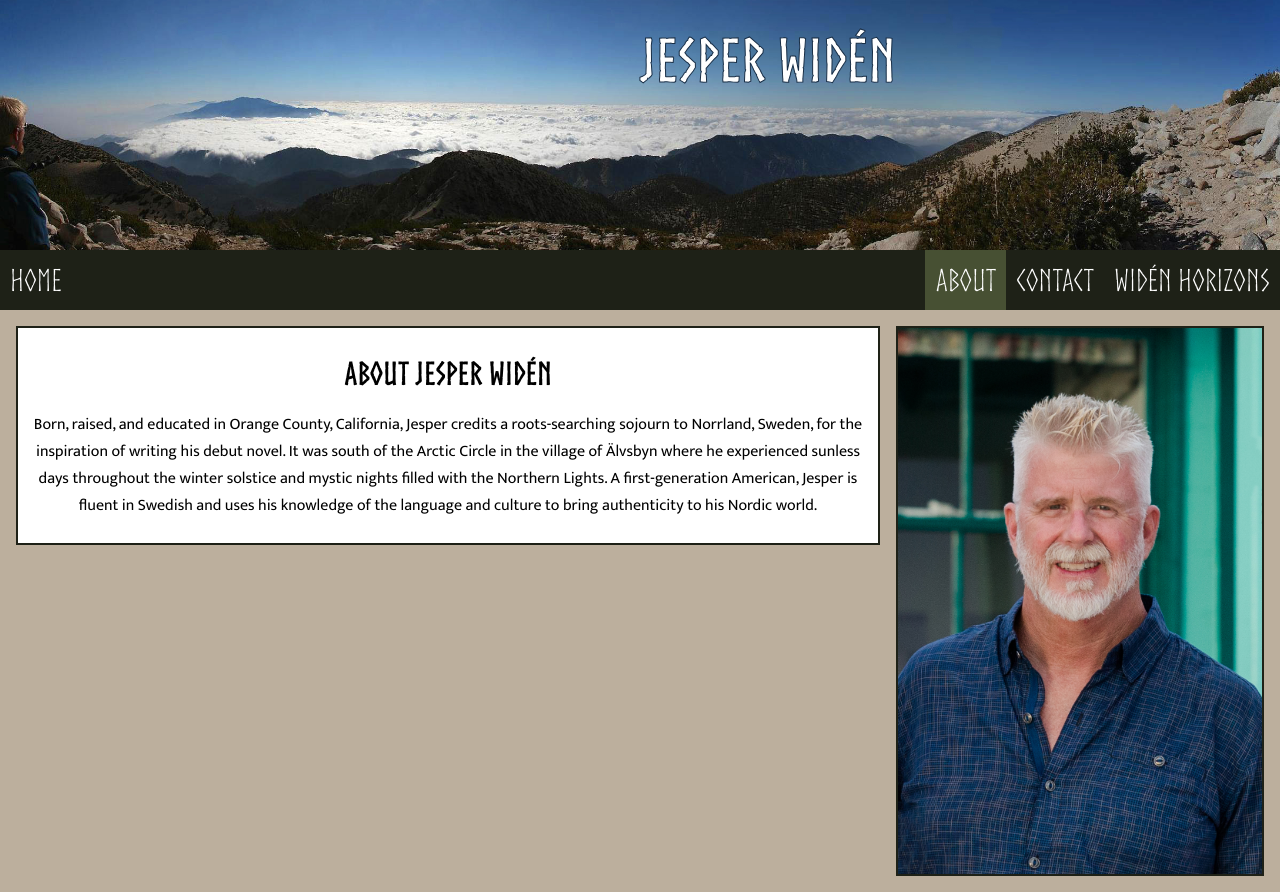
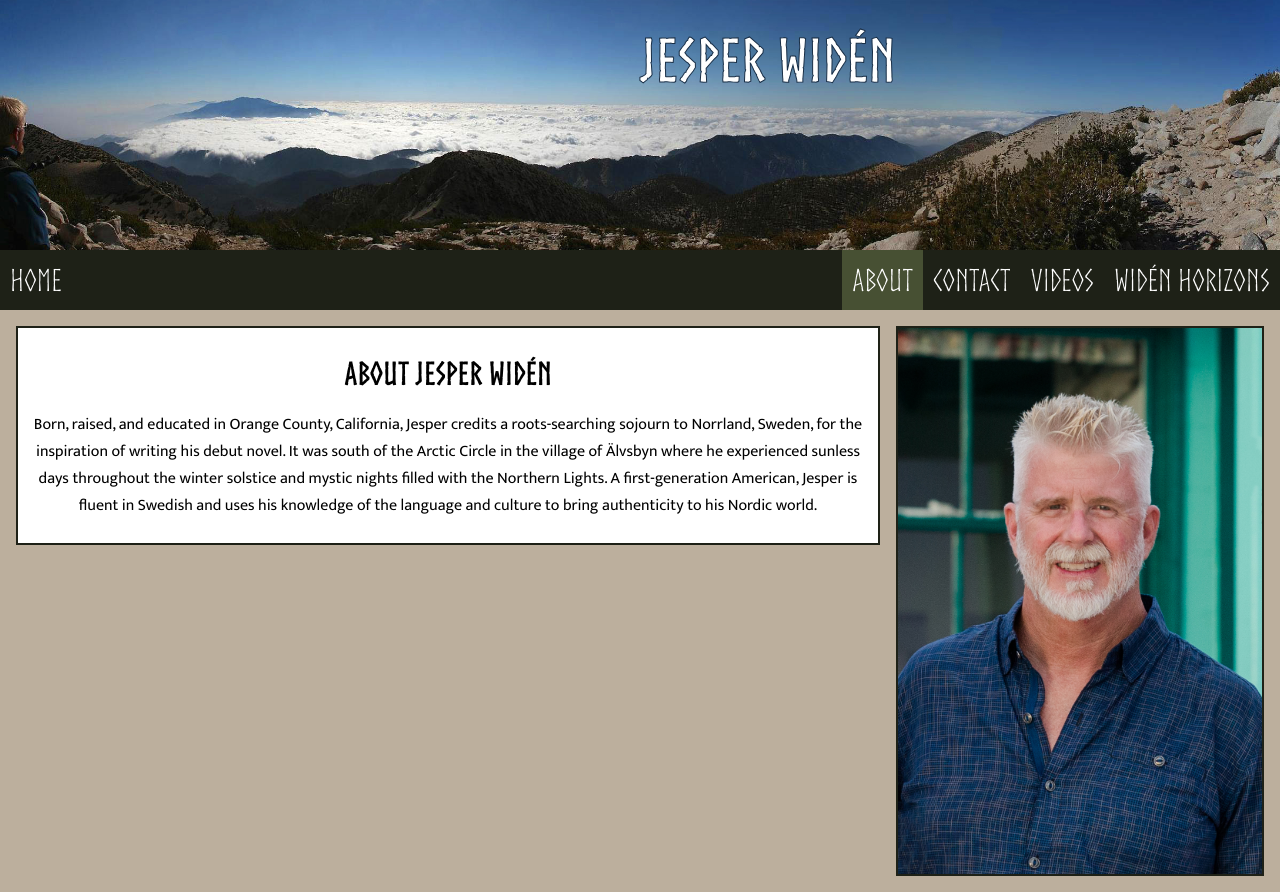
Before and after one commit to YodaLightsabr/widensite, a Next.js app: page /about in a window 1280 px wide. Built offline with nearby package versions, Linux system fonts and the light colour scheme.

Commit message:
Add videos page to navbar

```diff
--- a/components/Nav/index.js
+++ b/components/Nav/index.js
@@ -25,6 +25,9 @@ export default function Nav () {
                 <span className={styles.norse + (route == '/contact' && ' active' || '')}>
                     <a href="/contact">Contact</a>
                 </span>
+                <span className={styles.norse + (route == '/videos' && ' active' || '')}>
+                    <a href="/videos">Videos</a>
+                </span>
                 <span className={styles.norse}>
                     <a href="http://widenhorizons.com" target="_blank">Widén Horizons</a>
                 </span>
```
